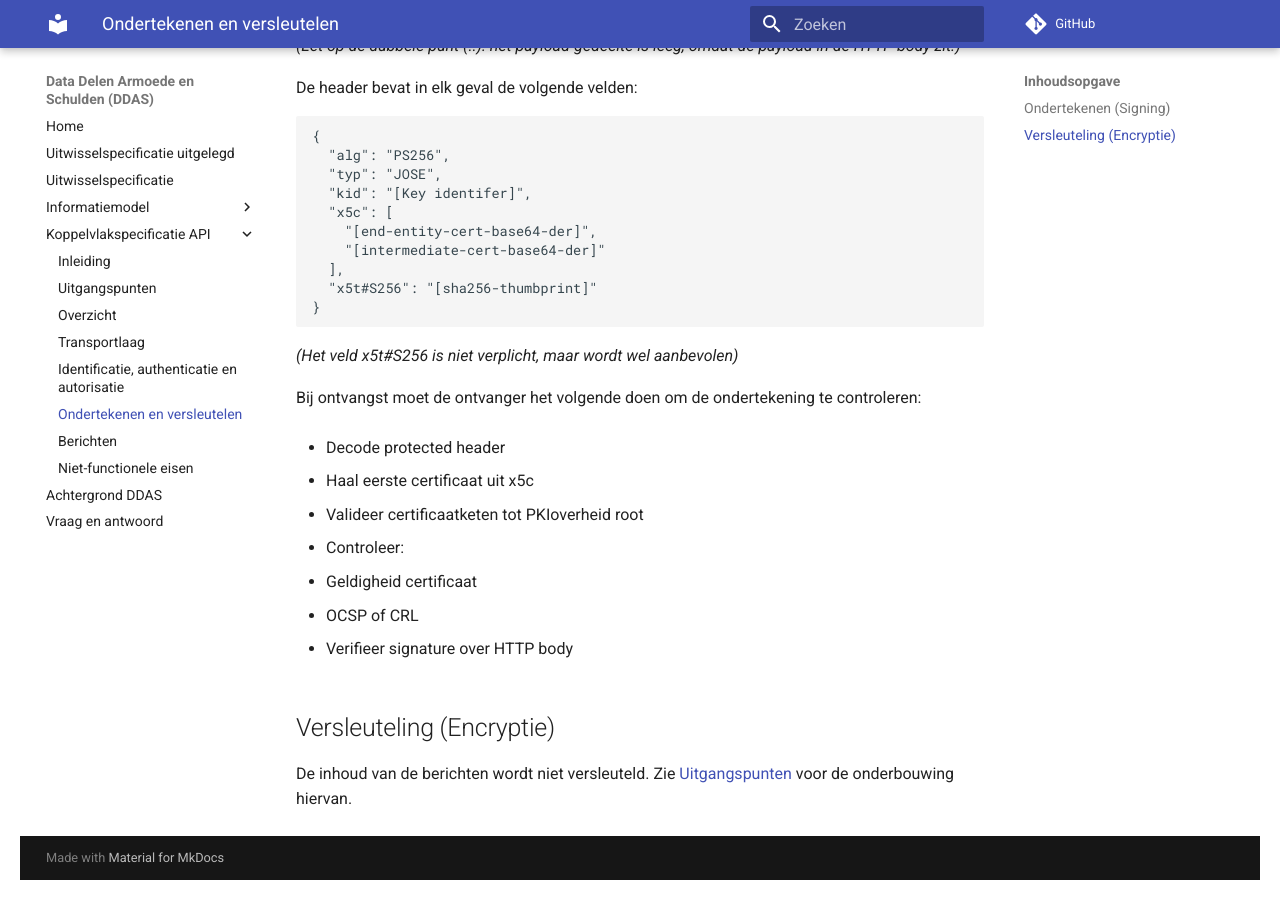
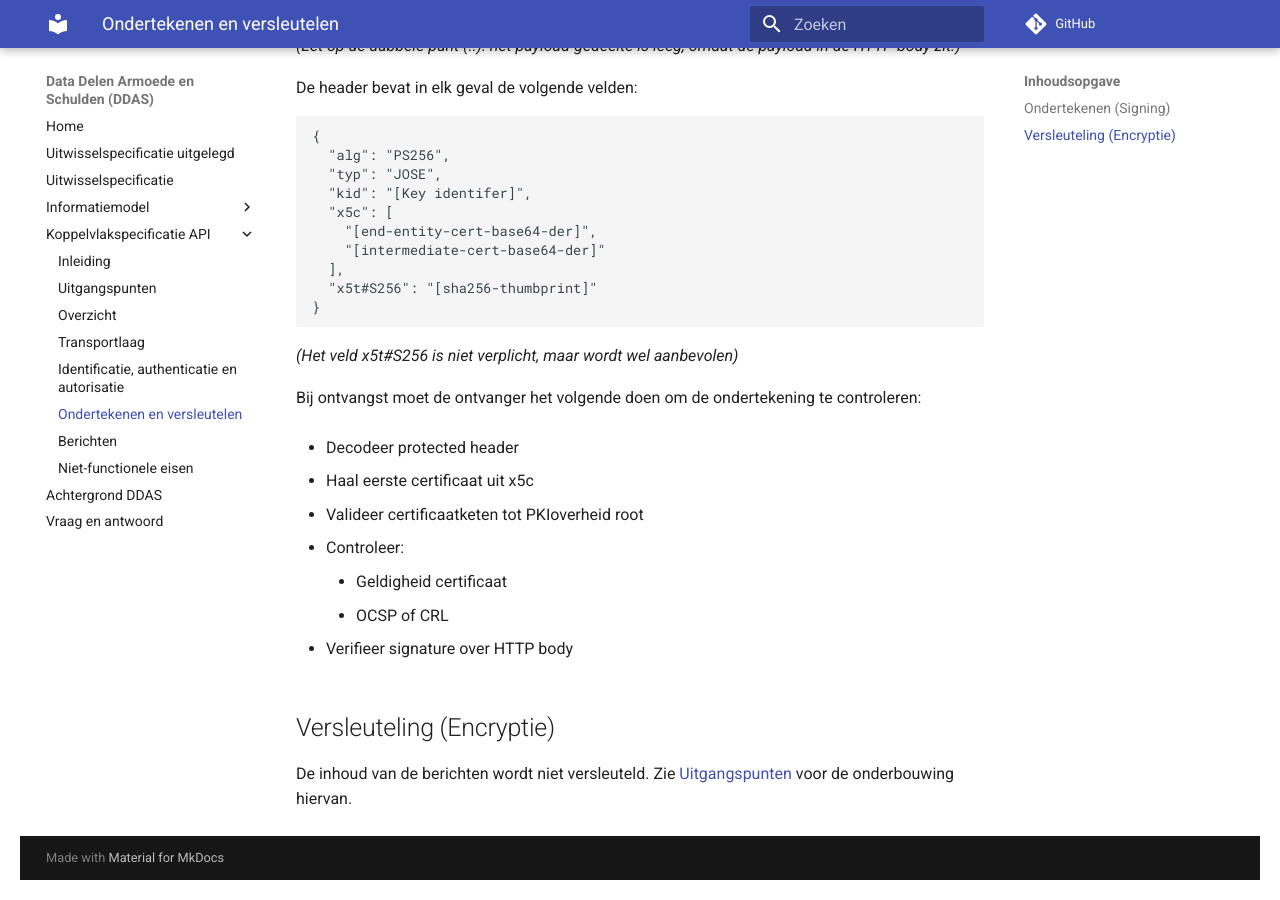
Before and after one commit to VNG-Realisatie/ddas, an MkDocs documentation site: the page built from docs/api/signing-encryptie.md, in a window 1280 px wide and 900 px high, scrolled down 1024 px. Built offline with MkDocs 1.6.1 and Material for MkDocs 9.7.7, drawn with Linux system fonts in a browser that asks for light colours; comment, search, counter and statistics services are not loaded; the version menu is left out.

Commit message:
Update signing-encryptie.md

```diff
--- a/docs/api/signing-encryptie.md
+++ b/docs/api/signing-encryptie.md
@@ -42,15 +42,15 @@ De header bevat in elk geval de volgende velden:
 
 Bij ontvangst moet de ontvanger het volgende doen om de ondertekening te controleren:
 
-- Decode protected header
+- Decodeer protected header
 
 - Haal eerste certificaat uit x5c
 
 - Valideer certificaatketen tot PKIoverheid root
 
 - Controleer:
-  - Geldigheid certificaat
-  - OCSP of CRL
+    - Geldigheid certificaat
+    - OCSP of CRL
 
 - Verifieer signature over HTTP body
 
```
